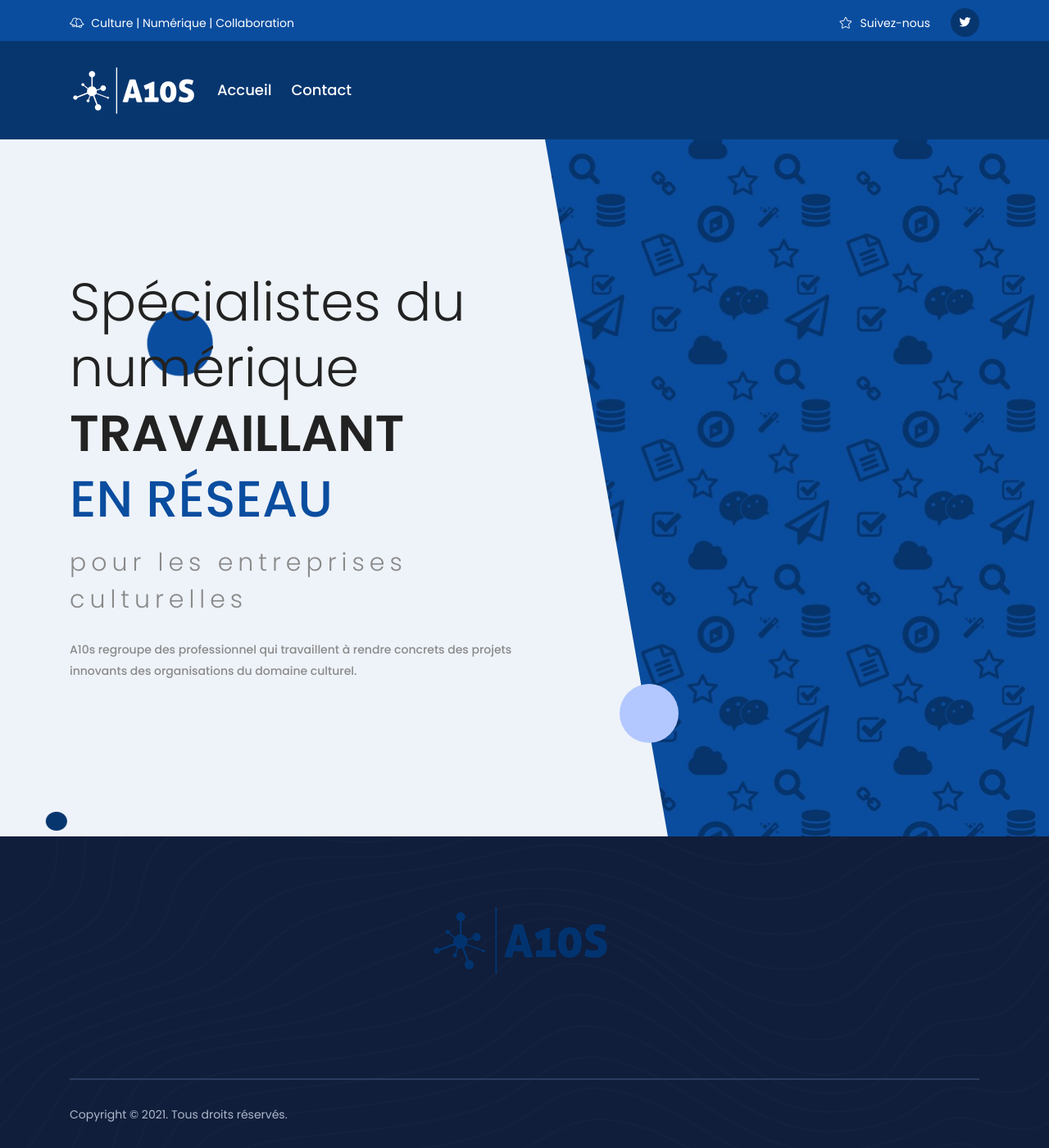
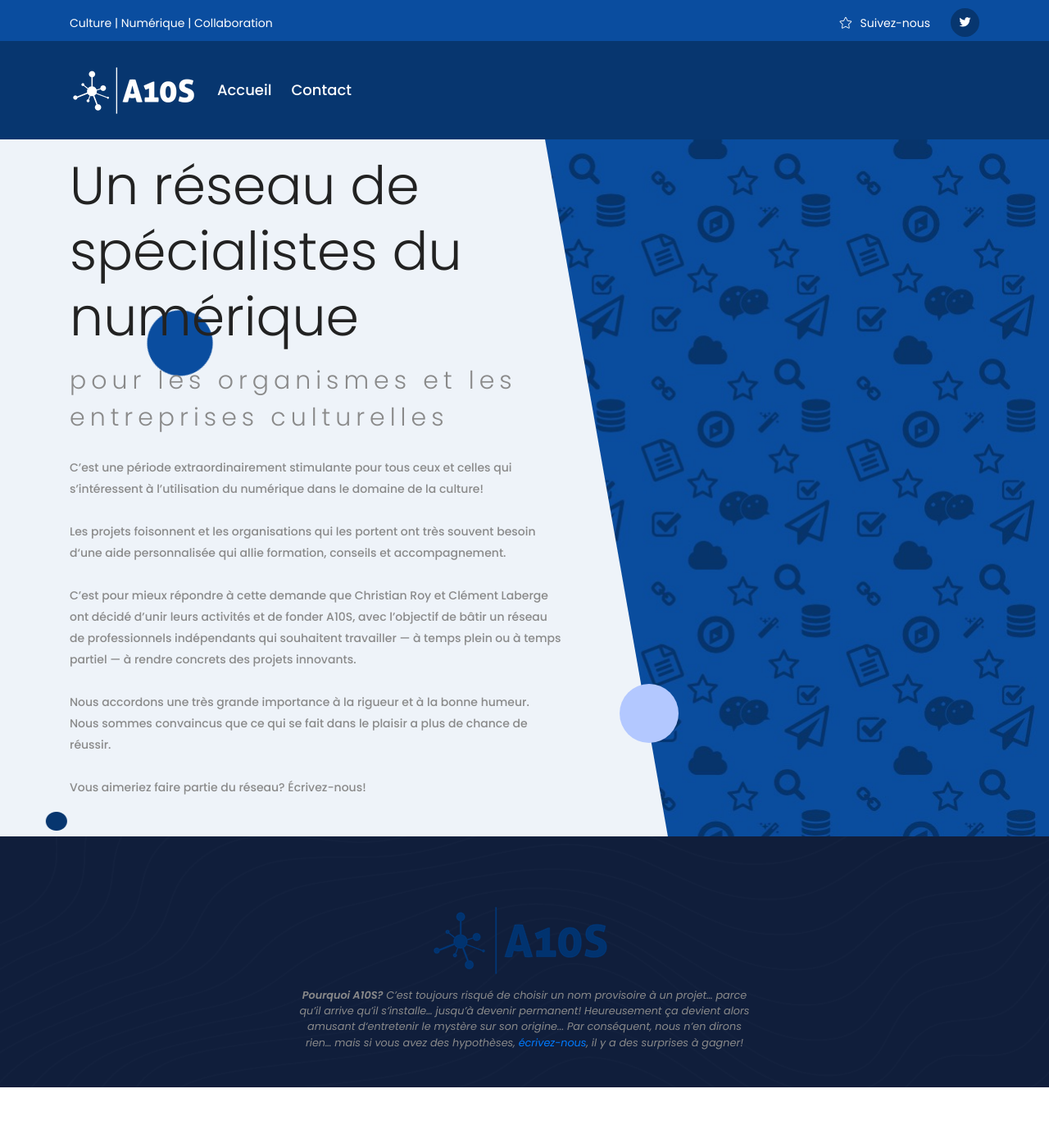
Before and after one commit to a10s-ca/a10s.ca, a Jekyll site: the page built from index.html, in a window 1280 px wide. Shown: the whole page at 82% size. Built offline with Jekyll 4.4.1, drawn with Linux system fonts in a browser that asks for light colours; after the commit the page ends 1326 px from its top, so only the background shows below that.

Commit message:
First version with real texts

```diff
--- a/_includes/header.html
+++ b/_includes/header.html
@@ -5,7 +5,7 @@
             <div class="col-lg-12">
                 <div class="header-top-item d-flex justify-content-between">
                     <div class="header-left-side">
-                        <p><i class="fal fa-bells"></i> {{site.slogan}}</p>
+                        <p>{{site.slogan}}</p>
                     </div>
                     <div class="header-right-social d-flex justify-content-end align-items-center">
                         <ul class="d-none d-lg-block">
--- a/_includes/hero_area.html
+++ b/_includes/hero_area.html
@@ -6,9 +6,19 @@
         <div class="row">
             <div class="col-lg-7 col-md-9">
                 <div class="banner-content">
-                    <h1 class="title wow fadeInLeft" data-wow-duration="1.2s" data-wow-delay="1s">Spécialistes du numérique <span>travaillant <span>en réseau</span></span> </h1>
-                    <span class="wow fadeInLeft" data-wow-duration="1.2s" data-wow-delay="1.5s">pour les entreprises culturelles</span>
-                    <p class="wow fadeInLeft" data-wow-duration="1.2s" data-wow-delay="2s">A10s regroupe des professionnel qui travaillent à rendre concrets des projets innovants des organisations du domaine culturel.</p>
+                    <h1 class="title wow fadeInLeft" data-wow-duration="1.2s" data-wow-delay="1s">Un réseau de spécialistes du numérique</h1>
+                    <span class="wow fadeInLeft" data-wow-duration="1.2s" data-wow-delay="1.5s">pour les organismes et les entreprises culturelles</span>
+                    <p class="wow fadeInLeft" data-wow-duration="1.2s" data-wow-delay="2s">
+                      C’est une période extraordinairement stimulante pour tous ceux et celles qui s’intéressent à l’utilisation du numérique dans le domaine de la culture!
+                      <br/><br/>
+                      Les projets foisonnent et les organisations qui les portent ont très souvent besoin d‘une aide personnalisée qui allie formation, conseils et accompagnement.
+                      <br/><br/>
+                      C’est pour mieux répondre à cette demande que Christian Roy et Clément Laberge ont décidé d’unir leurs activités et de fonder A10S, avec l’objectif de bâtir un réseau de professionnels indépendants qui souhaitent travailler — à temps plein ou à temps partiel — à rendre concrets des projets innovants.
+                      <br/><br/>
+                      Nous accordons une très grande importance à la rigueur et à la bonne humeur. Nous sommes convaincus que ce qui se fait dans le plaisir a plus de chance de réussir.
+                      <br/><br/>
+                      Vous aimeriez faire partie du réseau? Écrivez-nous!
+                    </p>
                 </div>
             </div>
         </div>
--- a/_includes/organization.json
+++ b/_includes/organization.json
@@ -33,5 +33,32 @@
         "French"
       ]
     }
+  ],
+  "founder": [
+    {
+      "@type": "Person",
+      "@id": "{{ "/equipe#christian_roy" |  preprend site.baseurl | prepend: site.url }}",
+      "name": "Christian Roy",
+      "url": "http://unchristianroy.com/",
+      "sameAs": [
+        "https://twitter.com/christianroy",
+        "https://www.linkedin.com/in/christianroyquebec/",
+        "http://unchristianroy.com/",
+        "https://medium.com/@christian_roy",
+        "https://github.com/christianroy",
+        "https://christianroy.tumblr.com/"
+      ]
+    },
+    {
+      "@type": "Person",
+      "@id": "{{ "/equipe#clement_laberge" |  preprend site.baseurl | prepend: site.url }}",
+      "name": "Clément Laberge",
+      "url": "https://remolino.qc.ca/",
+      "sameAs": [
+        "https://remolino.qc.ca/",
+        "https://twitter.com/remolino",
+        "https://www.linkedin.com/in/claberge/"
+      ]
+    }
   ]
 }
--- a/_includes/simple_footer.html
+++ b/_includes/simple_footer.html
@@ -4,14 +4,14 @@
             <div class="col-lg-12">
                 <div class="footer-logo text-center pb-45">
                     <a href="{{site.url}}"><img src="{{site.logo_2}}" alt="{{site.title}}"/></a>
+                    <div class="small small-text simple_footer_text">
+                      <i><b>Pourquoi A10S?</b> C’est toujours risqué de choisir un nom provisoire à un projet… parce qu’il arrive qu’il s’installe… jusqu’à devenir permanent! Heureusement ça devient alors amusant d‘entretenir le mystère sur son origine... Par conséquent, nous n’en dirons rien… mais si vous avez des hypothèses, <a href="/contact">écrivez-nous</a>, il y a des surprises à gagner!</i>
+                    </div>
                 </div>
             </div>
         </div>
         <div class="row">
             <div class="col-lg-12">
-                <div class="footer-copyright">
-                    <p>{{site.copyright_text}}</p>
-                </div>
                 <div class="back-top">
                     <a href="#" class="back-to-top">
                         <i class="fa fa-angle-up"></i>
--- a/_sass/_common.scss
+++ b/_sass/_common.scss
@@ -6,6 +6,16 @@
 
 
 @import url('https://fonts.googleapis.com/css?family=Poppins:300,300i,400,400i,500,500i,600,600i,700,800,900&display=swap');
+
+.small-text {
+  text-size: 10px;
+}
+
+.simple_footer_text {
+  margin: auto;
+  margin-top: 10px;
+  max-width: 50%;
+}
 
  body {
 	font-family: $poppins;
```
